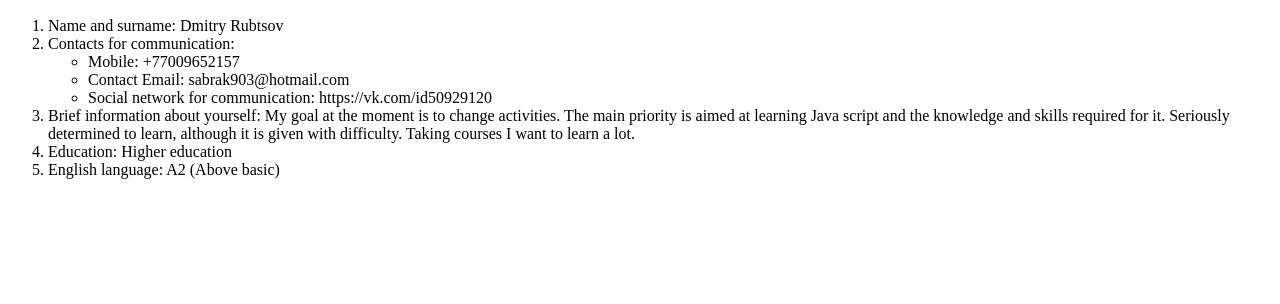
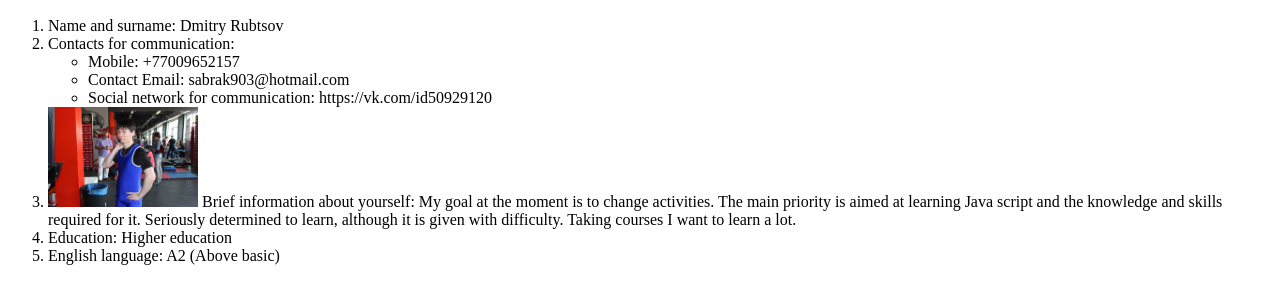
Before and after one commit to sabrak903/rsschool-cv, a plain HTML site: page index.html in a window 1280 px wide. Shown: the part 110-414 px from the top of the page. Drawn offline with Linux system fonts and the light colour scheme.

Commit message:
feat: add image

```diff
--- a/index.html
+++ b/index.html
@@ -7,6 +7,7 @@
   </head>
   <body>
     <div class="box">
+
         <h1>Hello!</h1>
 
         <h2>Here you can find a brief information about me.</h2>
@@ -22,6 +23,7 @@
             </ul>
           </li>
           <li>
+            <img src="RfZl7fim1wU.jpg" alt="Photo" width="150" height="auto" />
             Brief information about yourself: My goal at the moment is to change
             activities. The main priority is aimed at learning Java script and the
             knowledge and skills required for it. Seriously determined to learn,
```
Also changed, not shown: RfZl7fim1wU.jpg (added).
